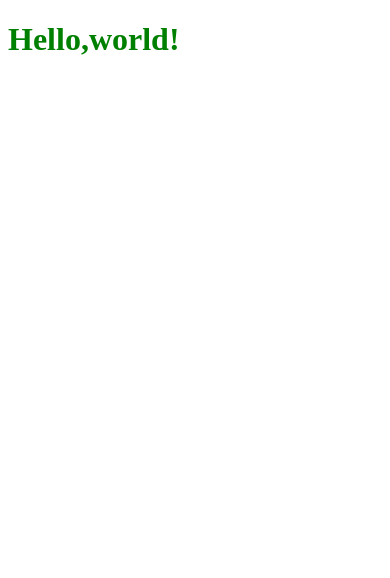
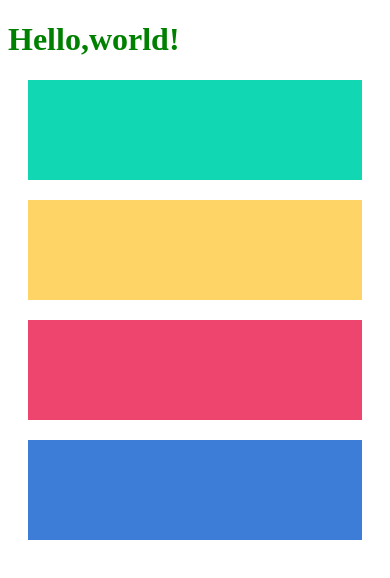
Before and after one commit to githubyosshi/Responsive-design, a plain HTML site: page index.html in a window 390 px wide. Drawn offline with Linux system fonts and the light colour scheme.

Commit message:
Media query layout

```diff
--- a/index.html
+++ b/index.html
@@ -7,5 +7,19 @@
   </head>
   <body>
     <h1>Hello,world!</h1>
+    <div class="container">
+      <div class="item">
+        <div class="item-box green"></div>
+      </div>
+      <div class="item">
+        <div class="item-box yellow"></div>
+      </div>
+      <div class="item">
+        <div class="item-box red"></div>
+      </div>
+      <div class="item">
+        <div class="item-box blue"></div>
+      </div>
+    </div>
   </body>
 </html>
--- a/stylesheet.css
+++ b/stylesheet.css
@@ -13,3 +13,45 @@ h1 {
     color: green;
   }
 }
+
+.container {
+  margin: 20px;
+}
+
+.item {
+  width: 25%;
+  float: left;
+}
+
+.item-box {
+  height: 100px;
+  margin-bottom: 20px;
+}
+
+.green {
+  background-color: #11D8B3;
+}
+
+.yellow {
+  background-color: #FFD466;
+}
+
+.red {
+  background-color: #ED456D;
+}
+
+.blue {
+  background-color: #3D7DD8;
+}
+
+@media(max-width: 1000px) {
+  .item {
+    width: 50%;
+  }
+}
+
+@media(max-width: 670px) {
+  .item {
+    width: 100%;
+  }
+}
```
